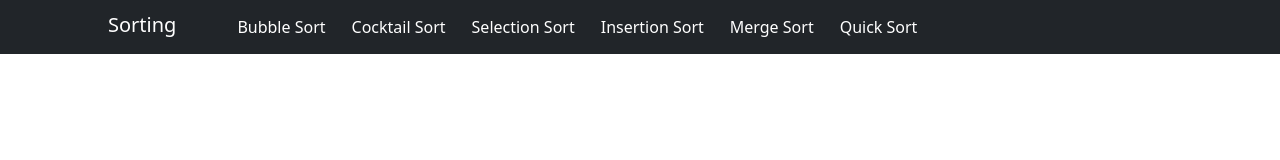
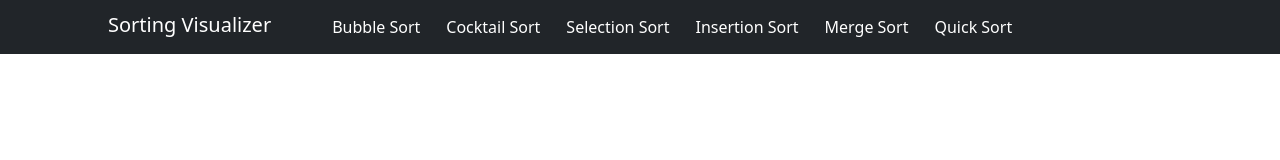
Before and after one commit to Shovan2001/SortingVisualizer, a plain HTML site: page index.html in a window 1280 px wide. Drawn offline with nearby package versions, Linux system fonts and the light colour scheme.

Commit message:
Update index.html

```diff
--- a/index.html
+++ b/index.html
@@ -11,7 +11,7 @@
 <body style="height: 100%;">
     <nav class="navbar navbar-expand-lg navbar-dark bg-dark px-5">
         <div class="container-fluid">
-            <span class="navbar-brand pt-0 pb-1 mx-5">Sorting</span>
+            <span class="navbar-brand pt-0 pb-1 mx-5">Sorting Visualizer</span>
             <button class="navbar-toggler" type="button" data-bs-toggle="collapse" data-bs-target="#navbarSupportedContent" aria-controls="navbarSupportedContent" aria-expanded="false" aria-label="Toggle navigation">
                 <span class="navbar-toggler-icon"></span>
             </button>
```
